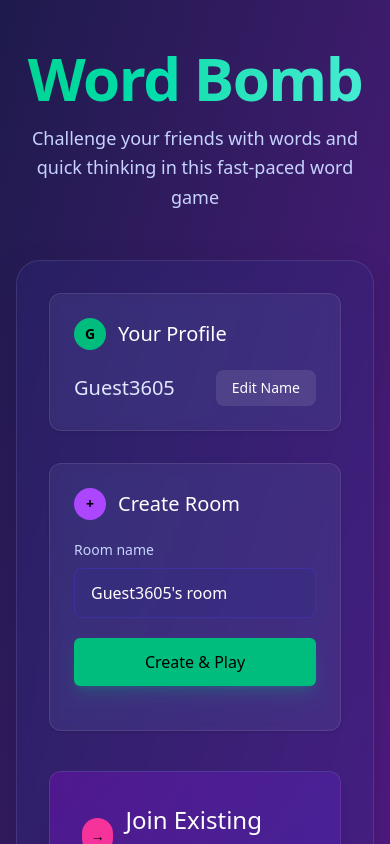
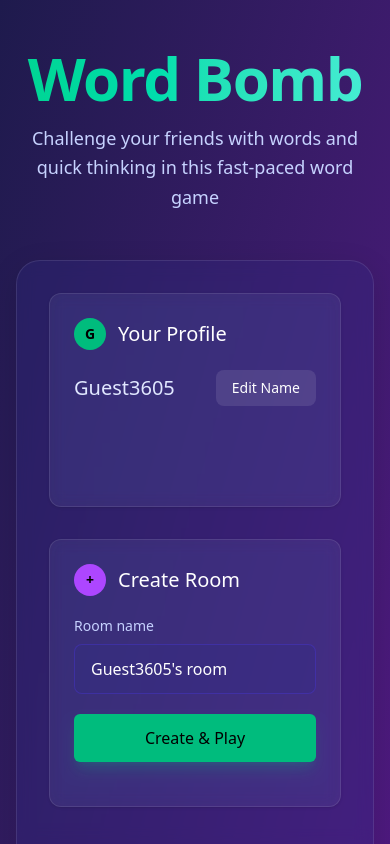
Before and after one commit to hydrabeer/word-bomb, a React (Vite) app in the folder apps/frontend/: page / in a window 390 px wide. Built offline with nearby package versions, Linux system fonts and the light colour scheme; no server answers; what tailwindcss-safe-area would draw is missing.

Commit message:
Prevent layout shift by reserving vertical space when toggling edit mode in HomePage

```diff
--- a/apps/frontend/src/pages/HomePage.tsx
+++ b/apps/frontend/src/pages/HomePage.tsx
@@ -75,6 +75,8 @@ export default function HomePage() {
                 Your Profile
               </h2>
 
+              {/* Reserve vertical space to prevent layout shift when toggling edit mode */}
+              <div className="min-h-[7rem] sm:min-h-[3.5rem]">
                 {editing ? (
                   <div className="flex flex-col gap-2 sm:flex-row">
                     <input
@@ -114,6 +116,7 @@ export default function HomePage() {
                     </button>
                   </div>
                 )}
+              </div>
               <p id="name-constraints" className="sr-only">
                 Name must be between 1 and 20 characters.
               </p>
```
Lines whose indentation alone changed are shown as unchanged.
